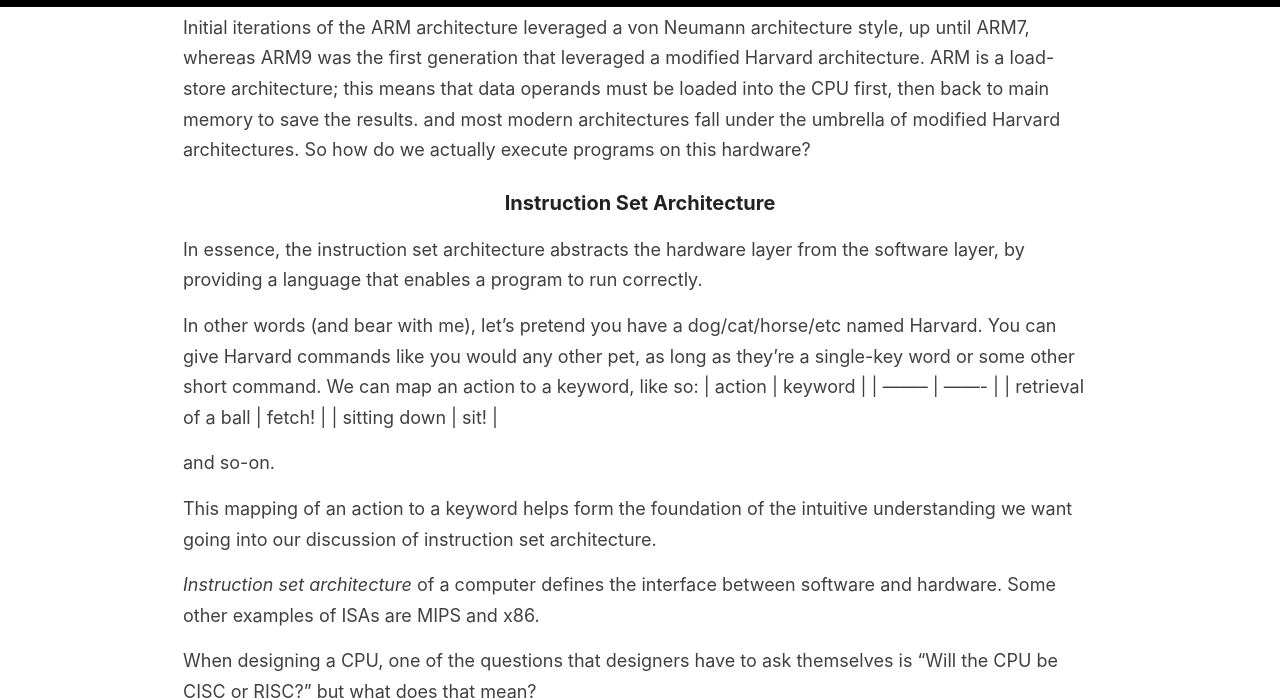
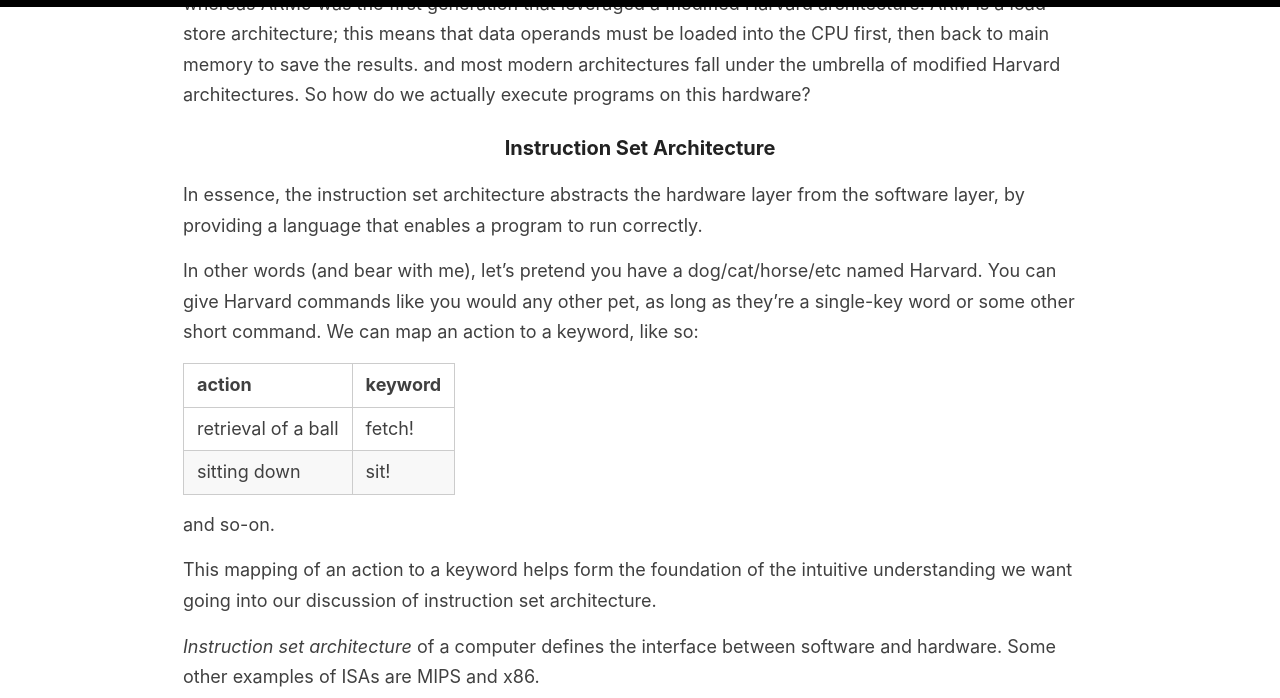
Before and after one commit to elizabethwillard/elizabethwillard.github.io, a Jekyll site: the page built from _posts/2024-08-02-computer_organization_and_instruction_set_architecture.md, in a window 1280 px wide and 900 px high, scrolled down 2216 px, cut to the strip 0-698 px from the top of the window. Built offline with Jekyll 4.4.1, drawn with Linux system fonts in a browser that asks for light colours; a script that is not in the unit is left out.

Commit message:
Update 2024-08-02-computer_organization_and_instruction_set_architecture.md

```diff
--- a/_posts/2024-08-02-computer_organization_and_instruction_set_architecture.md
+++ b/_posts/2024-08-02-computer_organization_and_instruction_set_architecture.md
@@ -11,7 +11,8 @@ date: 2024-08-02
 I recently just purchased a Macbook Air, which has an M3 chip. After doing some reading on this chip, I wanted to delve into some of the most crucial fundamentals in computer architecture. This blog post delves into the intricate world of instruction set architectures (ISAs), the differences between CISC and RISC, the nuances of von Neumann and Harvard architectures, and the evolution of popular implementations like x86 and ARM. We will also dive into some real-life examples like the M-series from Mac.  Let's begin with some hardware.
 ### Computer Organization
 Computer architecture is the combination of computer organization and instruction set architecture. Computer organization is essentially a high-level blueprint that details on an operational-level how a computing system works. Von Neumann and Harvard are the most common organization principles.
-<img width="743" alt="Screenshot 2024-08-14 at 11 45 28 AM" src="https://github.com/user-attachments/assets/77e9005c-bc92-4b37-8b65-cc93441a15f1">
+
+<img width="650" alt="Screenshot 2024-08-14 at 11 45 28 AM" src="https://github.com/user-attachments/assets/77e9005c-bc92-4b37-8b65-cc93441a15f1">
 
 #### Von Neumann (aka Princeton)
 
@@ -27,11 +28,13 @@ The traditional definition of a Harvard design can't actually be physically real
 They have some degree of separation between program instruction and data, which mitigates the effect of security vulnerabilities mentioned in the von Neumann architecture. The goal of the modified Harvard architecture is to loosen the delineation between program instructions and data in memory.
 
  Initial iterations of the ARM architecture leveraged a von Neumann architecture style, up until ARM7, whereas ARM9 was the first generation that leveraged a modified Harvard architecture. ARM is a load-store architecture; this means that data operands must be loaded into the CPU first, then back to main memory to save the results. and most modern architectures fall under the umbrella of modified Harvard architectures. So how do we actually execute programs on this hardware?
+
 ### Instruction Set Architecture
 
 In essence, the instruction set architecture abstracts the hardware layer from the software layer, by providing a language that enables a program to run correctly.
 
 In other words (and bear with me), let's pretend you have a dog/cat/horse/etc named Harvard. You can give Harvard commands like you would any other pet, as long as they're a single-key word or some other short command. We can map an action to a keyword, like so:
+
 | action    | keyword |
 | -------- | ------- |
 | retrieval of a ball  | fetch!    |
```
